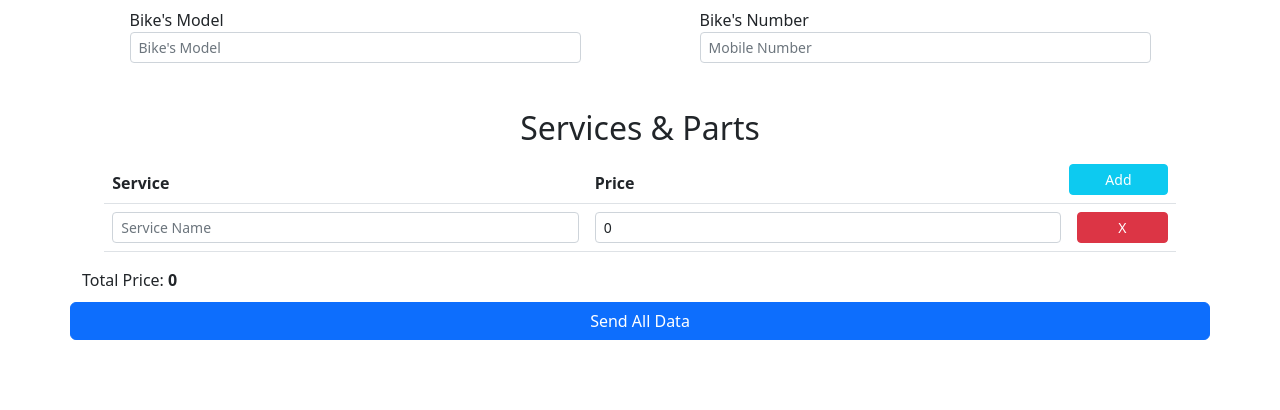
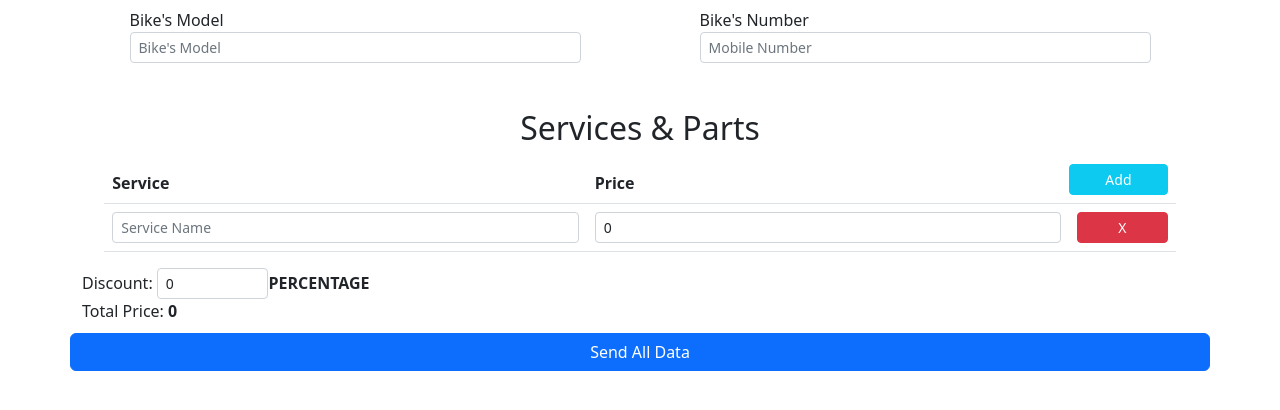
Before and after one commit to ShailMahan012/Bike-Service-App, a PHP site: page / in a window 1280 px wide. Shown: the part 271-681 px from the top of the page. Run offline with PHP 8.4, Linux system fonts and the light colour scheme; data that the repository does not hold is empty.

Commit message:
Added Discount function at home page

```diff
--- a/index.php
+++ b/index.php
@@ -90,6 +90,7 @@
             </thead>
             <tbody id="services"></tbody>
         </table>
+        <span>Discount: <input class="form-control form-control-sm" id="discount" value=0 style="width: 10%;display: inline;"><b><label>PERCENTAGE</label></b></span>
         <span>Total Price: <b><label id="total_price">0</label></b></span>
         <button type="button" class="btn btn-primary" id="submit">Send All Data</button>
 
--- a/main.js
+++ b/main.js
@@ -2,10 +2,14 @@ var add = $("#add");
 var services = $("#services")[0];
 var submit = $("#submit");
 var total_price = $("#total_price")[0];
+var discount = $("#discount");
+
 service_row_id = 0
 
 add.click(add_service);
 submit.click(submit_data);
+discount.change(updatePrice);
+
 
 function add_service() {
     var newRow = document.createElement('tr');
@@ -87,13 +91,14 @@ function submit_data() {
 function updatePrice() {
     var services_price = $(".services_price");
     var total_price_value = 0;
+    var discount_value = discount[0].value;
     for (i = 0; i < services_price.length; i++) {
         var price = parseInt(services_price[i].value);
         if (!price) price = 0
         total_price_value += price;
     }
+    total_price_value = total_price_value * (100-discount_value) / 100;
     total_price.innerText = total_price_value;
-    console.log(total_price_value);
 }
 
 function delServiceRow(row_id) {
@@ -104,7 +109,6 @@ function delServiceRow(row_id) {
 
 function get_order_id() {
     var order_id_label = $("#order_id")[0]
-    console.log(order_id_label);
     $.ajax({
         type: "get",
         url: "get_order_id.php",
```
